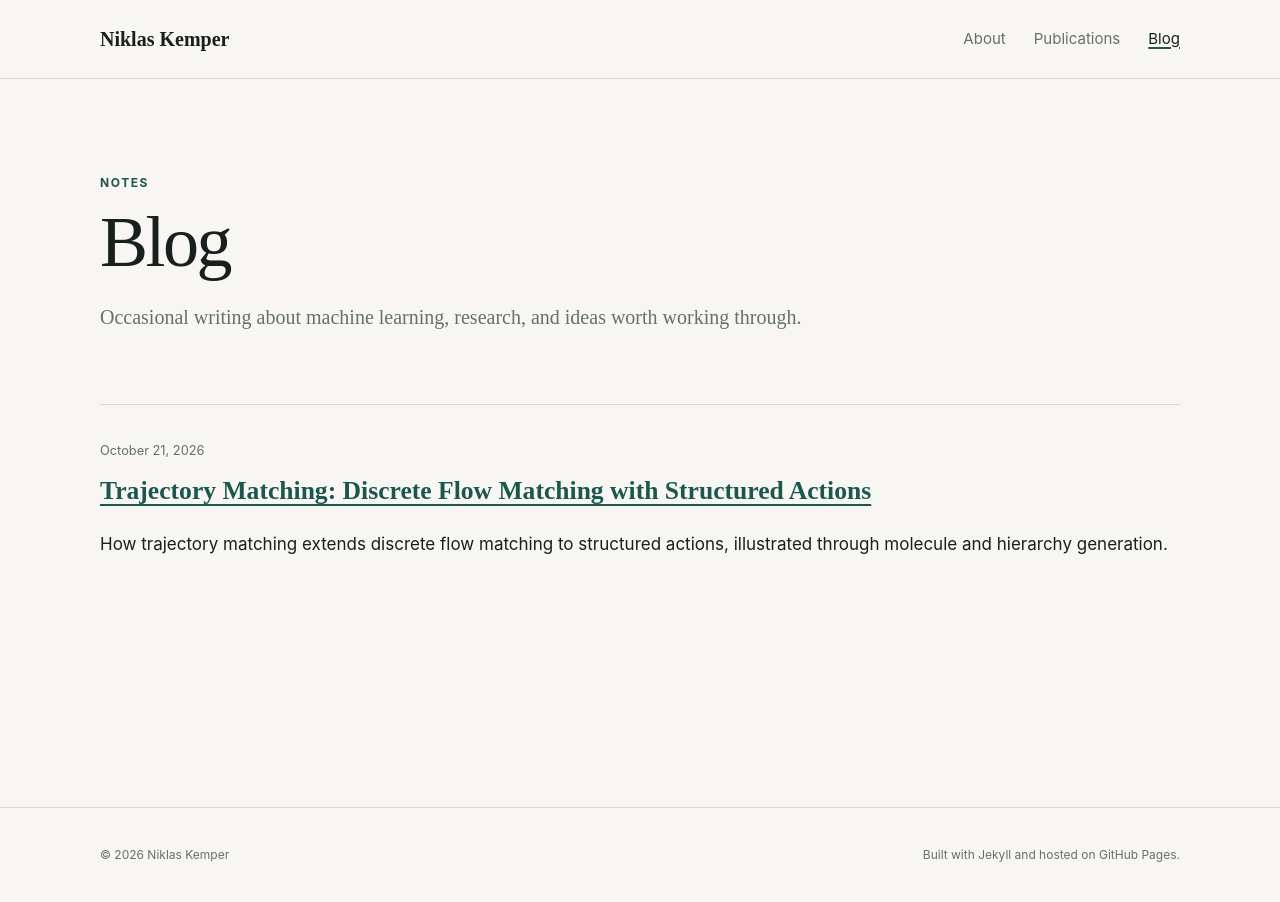
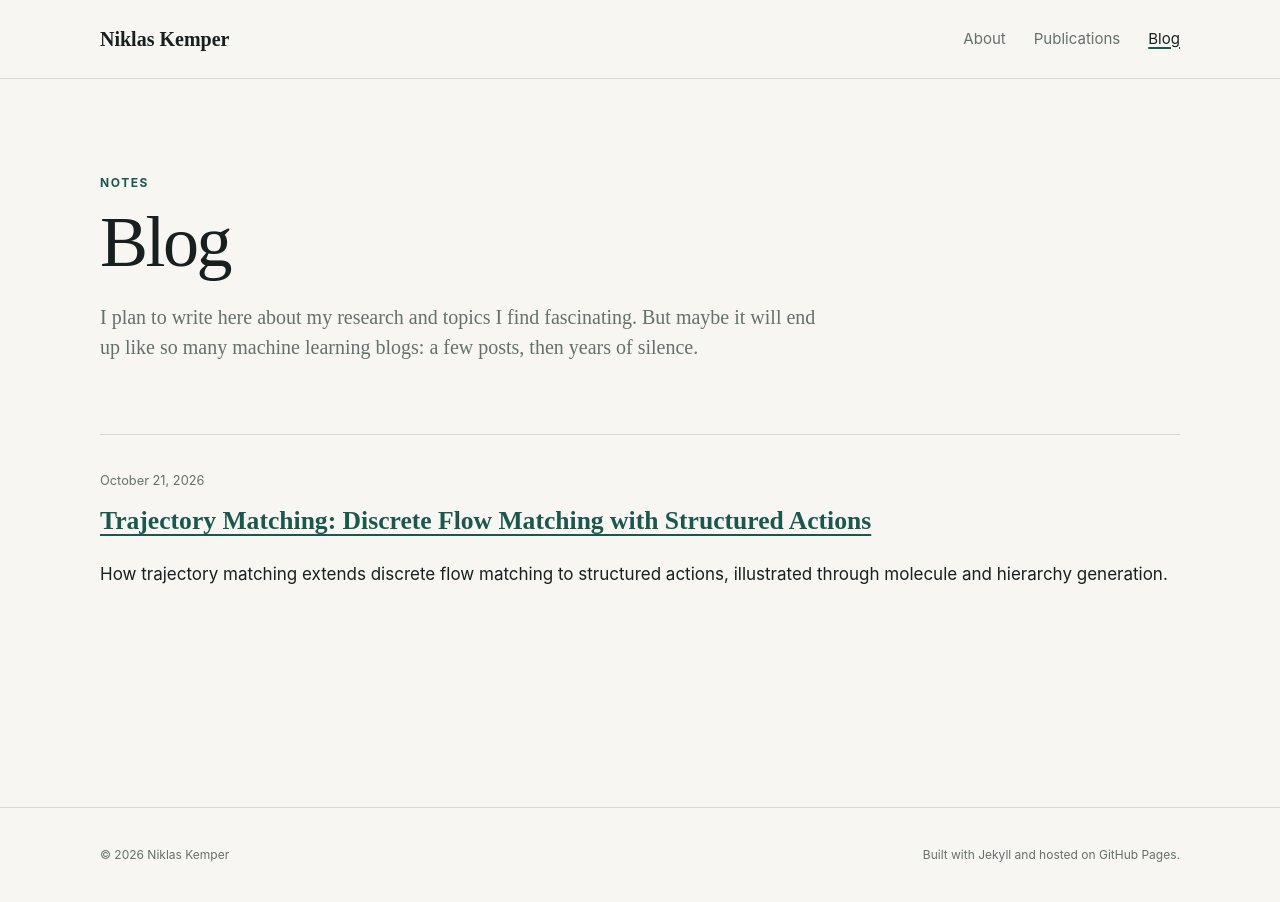
Before and after one commit to KemperNiklas/kemperniklas.github.io, a Jekyll site: the page built from docs/blog.html, in a window 1280 px wide. Built offline with Jekyll 4.4.1, drawn with Linux system fonts in a browser that asks for light colours.

Commit message:
Update the blog introduction

```diff
--- a/docs/blog.html
+++ b/docs/blog.html
@@ -7,7 +7,7 @@ description: Notes on machine learning and research by Niklas Kemper.
 <header class="page-header">
   <p class="eyebrow">Notes</p>
   <h1>Blog</h1>
-  <p class="lede">Occasional writing about machine learning, research, and ideas worth working through.</p>
+  <p class="lede">I plan to write here about my research and topics I find fascinating. But maybe it will end up like so many machine learning blogs: a few posts, then years of silence.</p>
 </header>
 
 {% if site.posts.size > 0 %}
```
